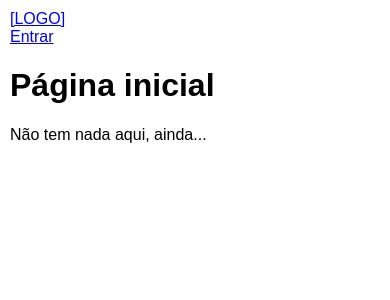
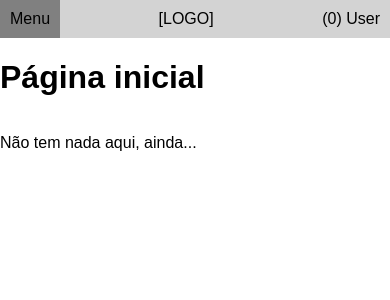
Before and after one commit to VitorProgramadorWeb/projetofolheto, a PHP site: page /index.php in a window 390 px wide. Shown: the top 300 px of the page. Run offline with PHP 8.4, Linux system fonts and the light colour scheme.

Commit message:
Mobile first (users.php)

```diff
--- a/patterns/_header.php
+++ b/patterns/_header.php
@@ -17,5 +17,3 @@
 
 </head>
 <body>
-
-    <!-- ... -->
--- a/patterns/_menu.php
+++ b/patterns/_menu.php
@@ -1,6 +1,9 @@
-<nav>
-    <ul>
-        <li><a href="/projetointegrador/index.php">[LOGO]</a></li>
-        <?php if (function_exists("customMenu")) customMenu(); ?>
-    </ul>
-</nav>
+<header>
+    <nav>
+        <ul>
+            <li class="menu"><a href="/projetointegrador/index.php">Menu</a></li>
+            <li><a href="/projetointegrador/index.php">[LOGO]</a></li>
+            <li><a href="/projetointegrador/index.php">(0) User</a></li>
+        </ul>
+    </nav>
+</header>
--- a/scripts/window.js
+++ b/scripts/window.js
@@ -151,8 +151,8 @@ function userForm(data) {
         });
     };
     form.onmousedown = () => windowFocus(form);
-    form.style.minWidth = "120px";
-    form.style.minHeight = "fit-content";
+    form.style.width = "250px";
+    form.style.height = "235px";
 
     let dataName; // Data name (reseted each data);
     const fieldClassName = "field"; // All field's class
--- a/styles/form.css
+++ b/styles/form.css
@@ -27,6 +27,9 @@ form {
         width: 100%;
     }
 
+    #message {
+        color: red;
+    }
 }
 
 div.sign-in, div.sign-up {
--- a/styles/menu.css
+++ b/styles/menu.css
@@ -1,14 +1,50 @@
+nav {
+    background-color: lightgray;
+}
+
 nav ul {
     margin: 0;
     padding: 0;
     list-style-type: none;
-    display: flex;
-    justify-content: space-between;
-    flex-direction: column;
+}
+
+nav ul li {
+    a {
+        display: inline-block;
+        padding: 10px;
+        text-decoration: none;
+        color: black;
+        width: 100%;
+    }
+
+    a:hover {
+        background-color: grey;
+    }
+}
+
+header nav {
+    ul {
+        display: flex;
+        justify-content: space-between;
+    }
+}
+
+div.body nav {
+    display: none;
+    position: absolute;
+    ul {
+        height: 100%;
+    }
 }
 
 @media (min-width: 450px){
-    nav ul {
-        flex-direction: row;
+
+    header nav li.menu{
+        display: none;
+    }
+
+    div.body nav {
+        display: block;
+        position: static;
     }
 }
--- a/styles/style.css
+++ b/styles/style.css
@@ -7,15 +7,12 @@ html, body {
     margin: 0;
     padding: 0;
     width: 100%;
-    height: fit-content;
+    height: 100%;
 }
 
 body {
-    padding: 10px;
-}
-
-#message {
-    color: red;
+    display: flex;
+    flex-direction: column;
 }
 
 .button {
@@ -25,3 +22,15 @@ body {
 img {
     vertical-align: middle;
 }
+
+div.body {
+    display: flex;
+    height: 100%;
+}
+
+main {
+    overflow: auto;
+    padding: 20px;
+    width: 100%;
+    height: 90vh;
+}
```
Also changed, not shown: users.php (+10 -0 lines).
